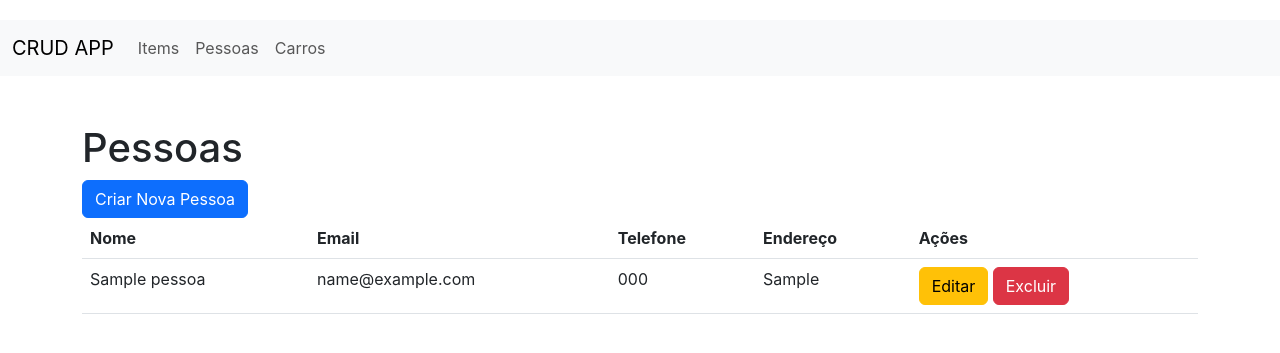
After one commit to Moeefa/projeto-flask, a Flask app: page /pessoas in a window 1280 px wide. The commit adds this page. Shown: the top 353 px of the page. Run offline with Flask 3, Linux system fonts and the light colour scheme; tables that the repository leaves empty hold one stand-in row (values such as "Sample post"); some libraries are stand-ins or nearby versions.

Commit message:
Cria model Pessoa

```diff
--- a/app/routes.py
+++ b/app/routes.py
@@ -1,7 +1,7 @@
 from flask import request, redirect, url_for, render_template
 from app import db
 from . import app
-from app.models import Item
+from app.models import Item, Pessoa
 
 @app.route('/')
 def index():
@@ -35,3 +35,47 @@ def delete(id):
     db.session.delete(item)
     db.session.commit()
     return redirect(url_for('index'))
+
+#Rotas da Model Pessoa
+
+@app.route('/pessoas')
+def pessoa_index():
+    pessoas = Pessoa.query.all()
+    return render_template('pessoa/index.html', pessoas=pessoas)
+
+@app.route('/pessoa/create',  methods=['GET', 'POST'])
+def pessoa_create():
+    if request.method == 'POST':
+        nome = request.form['nome']
+        email = request.form.get('email')
+        telefone = request.form.get('telefone')
+        endereco = request.form.get('endereco')
+        new_pessoa = Pessoa(
+            nome=nome,
+            email=email,
+            telefone=telefone,
+            endereco=endereco
+        )
+        db.session.add(new_pessoa)
+        db.session.commit()
+        return redirect(url_for('pessoa_index'))
+    return render_template('pessoa/create.html')
+
+@app.route('/pessoa/update/<int:id>', methods=['GET', 'POST'])
+def pessoa_update(id):
+    pessoa = Pessoa.query.get_or_404(id)
+    if request.method == 'POST':
+        pessoa.nome = request.form['nome']
+        pessoa.email = request.form.get('email')
+        pessoa.telefone = request.form.get('telefone')
+        pessoa.endereco = request.form.get('endereco')
+        db.session.commit()
+        return redirect(url_for('pessoa_index'))
+    return render_template('pessoa/update.html', pessoa=pessoa)
+
+@app.route('/pessoa/delete/<int:id>')
+def pessoa_delete(id):
+    pessoa = Pessoa.query.get_or_404(id)
+    db.session.delete(pessoa)
+    db.session.commit()
+    return redirect(url_for('pessoa_index'))
--- a/app/templates/base.html
+++ b/app/templates/base.html
@@ -11,15 +11,28 @@
     <link rel="stylesheet" href="https://cdnjs.cloudflare.com/ajax/libs/font-awesome/6.0.0-beta3/css/all.min.css">
 </head>
 <body>
-    <nav class="navbar navbar-expand-lg navbar-light bg-light">
-        <a class="navbar-brand" href="#">First Crud</a>
-        <button class="navbar-toggler" type="button" data-toggle="collapse" data-target="#navbarNav" aria-controls="navbarNav" aria-expanded="false" aria-label="Toggle navigation">
-            <span class="navbar-toggler-icon"></span>
-        </button>
-        <div class="collapse navbar-collapse" id="navbarNav">
-
+   <nav class="navbar navbar-expand-lg navbar-light bg-light">
+        <div class="container-fluid">
+            <a class="navbar-brand" href="#">CRUD APP</a>
+            <button class="navbar-toggler" type="button" data-bstoggle="collapse" data-bs-target="#navbarNav" ariacontrols="navbarNav" aria-expanded="false" aria-label="Toggle navigation">
+                <span class="navbar-toggler-icon"></span>
+            </button>
+            <div class="collapse navbar-collapse" id="navbarNav">
+                <ul class="navbar-nav">
+                    <li class="nav-item">
+                        <a class="nav-link" href="{{ url_for('index')}}">Items</a>
+                    </li>
+                    <li class="nav-item">
+                        <a class="nav-link" href="{{url_for('pessoa_index') }}">Pessoas</a>
+                    </li>
+                     <li class="nav-item">
+                        <a class="nav-link" href="{{url_for('pessoa_index') }}">Carros</a>
+                    </li>
+                </ul>
+            </div>
         </div>
     </nav>
+
 
     <div class="container mt-5">
         {% block content %}{% endblock %}
--- /dev/null
+++ b/app/templates/pessoa/index.html
@@ -0,0 +1,33 @@
+{% extends 'base.html' %}
+
+{% block content %}
+<h1>Pessoas</h1>
+<a href="{{ url_for('pessoa_create') }}" class="btn btn-primary">Criar Nova Pessoa</a>
+<table class="table">
+    <thead>
+        <tr>
+            <th>Nome</th>
+            <th>Email</th>
+            <th>Telefone</th>
+            <th>Endereço</th>
+            <th>Ações</th>
+        </tr>
+    </thead>
+    <tbody>
+       {% for pessoa in pessoas %}
+        <tr>
+            <td>{{ pessoa.nome }}</td>
+            <td>{{ pessoa.email }}</td>
+            <td>{{ pessoa.telefone }}</td>
+            <td>{{ pessoa.endereco }}</td>
+            <td>
+                <a href="{{ url_for('pessoa_update', id=pessoa.id) }}"
+                class="btn btn-warning">Editar</a>
+                <a href="{{ url_for('pessoa_delete', id=pessoa.id) }}"
+                class="btn btn-danger">Excluir</a>
+            </td>
+        </tr>
+        {% endfor %}
+    </tbody>
+</table>
+{% endblock %}
```
Also changed, not shown: app/models.py (+7 -0 lines), app/templates/pessoa/create.html (added, +23 -0 lines), app/templates/pessoa/update.html (added, +23 -0 lines).
